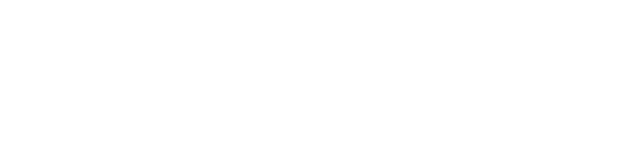
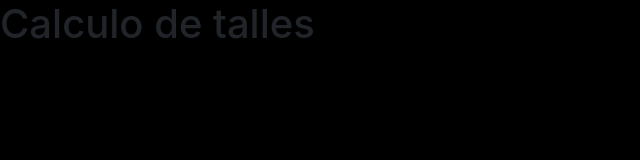
Before and after one commit to TomasBruzzone/Medidas, a plain HTML site: page index.html in a window 1280 px wide. Shown: the whole page, without its empty margins (0-640 px from the left). Drawn offline with nearby package versions, Linux system fonts and the light colour scheme.

Commit message:
Cambios en CSS + H1

```diff
--- a/CSS/estilos.css
+++ b/CSS/estilos.css
@@ -0,0 +1,8 @@
+*{
+    margin: 0;
+    padding: 0;
+    box-sizing: border-box;
+}
+body{
+    background-color: black;
+}
--- a/index.html
+++ b/index.html
@@ -9,7 +9,7 @@
 
 </head>
 <body>
-
+    <h1>Calculo de talles</h1>
 
     <script src="https://cdn.jsdelivr.net/npm/jquery@3.5.1/dist/jquery.slim.min.js" integrity="sha384-DfXdz2htPH0lsSSs5nCTpuj/zy4C+OGpamoFVy38MVBnE+IbbVYUew+OrCXaRkfj" crossorigin="anonymous"></script>
     <script src="https://cdn.jsdelivr.net/npm/popper.js@1.16.1/dist/umd/popper.min.js" integrity="sha384-9/reFTGAW83EW2RDu2S0VKaIzap3H66lZH81PoYlFhbGU+6BZp6G7niu735Sk7lN" crossorigin="anonymous"></script>
```
